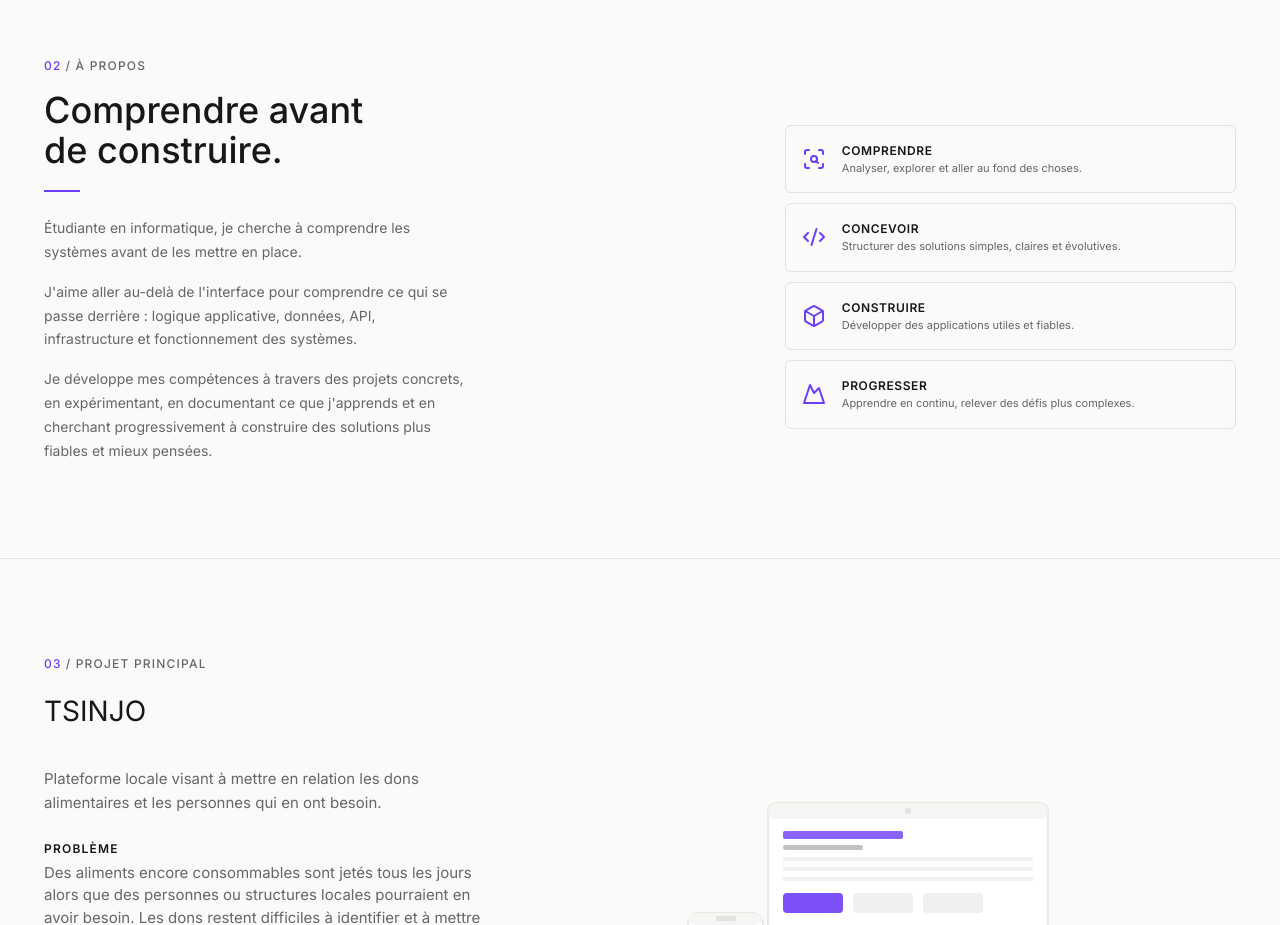
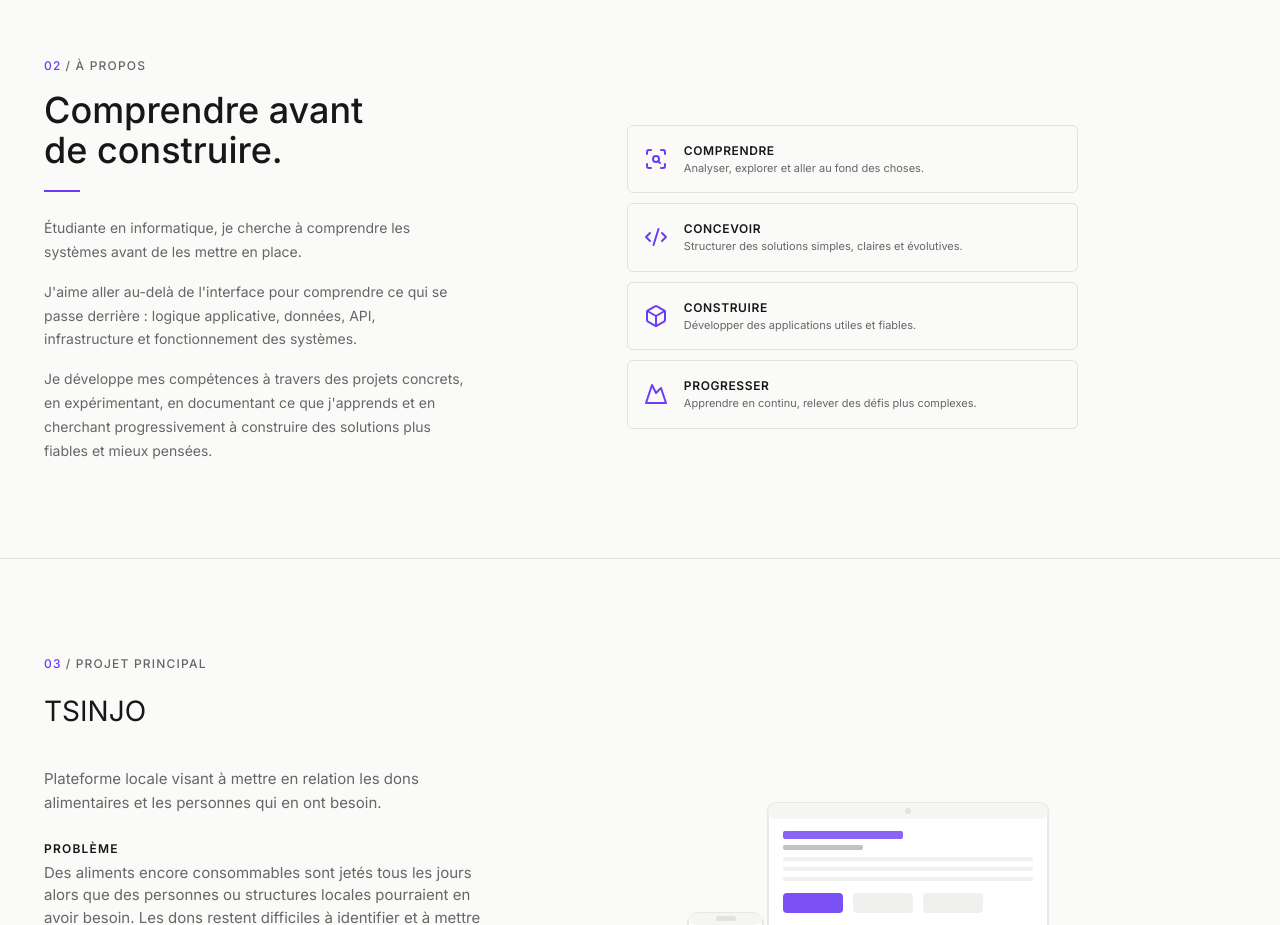
Before and after one commit to ItokianaRAKT/portfolio, a React (Vite) app: page / in a window 1280 px wide. Shown: the part 840-1765 px from the top of the page. Built offline with nearby package versions, Linux system fonts and the light colour scheme.

Commit message:
fix: reduce card left margin for subtle right offset

```diff
--- a/src/sections/About.tsx
+++ b/src/sections/About.tsx
@@ -65,7 +65,7 @@ export function About() {
             </motion.div>
           </motion.div>
 
-          <div className="flex flex-col self-center ml-auto w-2/3 gap-2.5">
+          <div className="flex flex-col self-center ml-[10%] w-2/3 gap-2.5">
             {principles.map((principle, index) => (
               <motion.div
                 key={principle.id}
```
